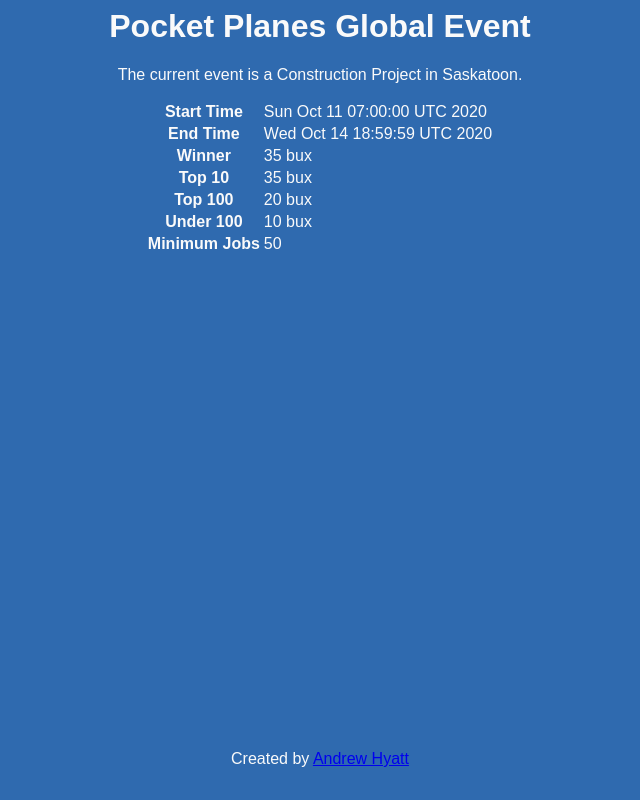
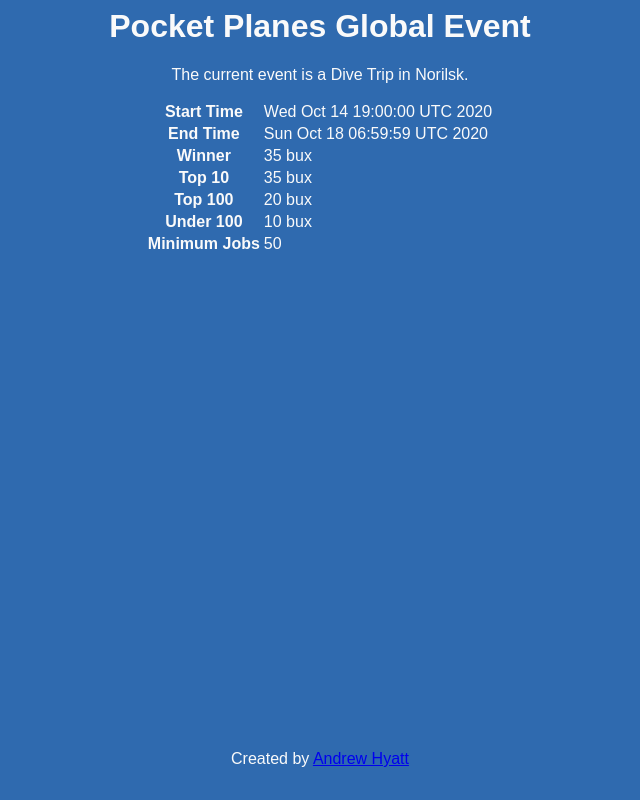
Before and after one commit to ahyattdev/ppevent.andrewhyatt.us, a plain HTML site: page docs/index.html in a window 1280 px wide. Shown: the whole page, without its empty margins (320-960 px from the left). Drawn offline with Linux system fonts and the light colour scheme.

Commit message:
Event changed

```diff
--- a/docs/index.html
+++ b/docs/index.html
@@ -7,15 +7,15 @@
 <h1 class="center">Pocket Planes Global Event</h1>
 <div>
 <p class="center">The current event is a
-Construction Project in Saskatoon.</p>
+Dive Trip in Norilsk.</p>
 <table class="center">
 <tr>
 <th>Start Time</th>
-<td>Sun Oct 11 07:00:00 UTC 2020</td>
+<td>Wed Oct 14 19:00:00 UTC 2020</td>
 </tr>
 <tr>
 <th>End Time</th>
-<td>Wed Oct 14 18:59:59 UTC 2020</td>
+<td>Sun Oct 18 06:59:59 UTC 2020</td>
 </tr>
 <tr>
 <th>Winner</th>
```
